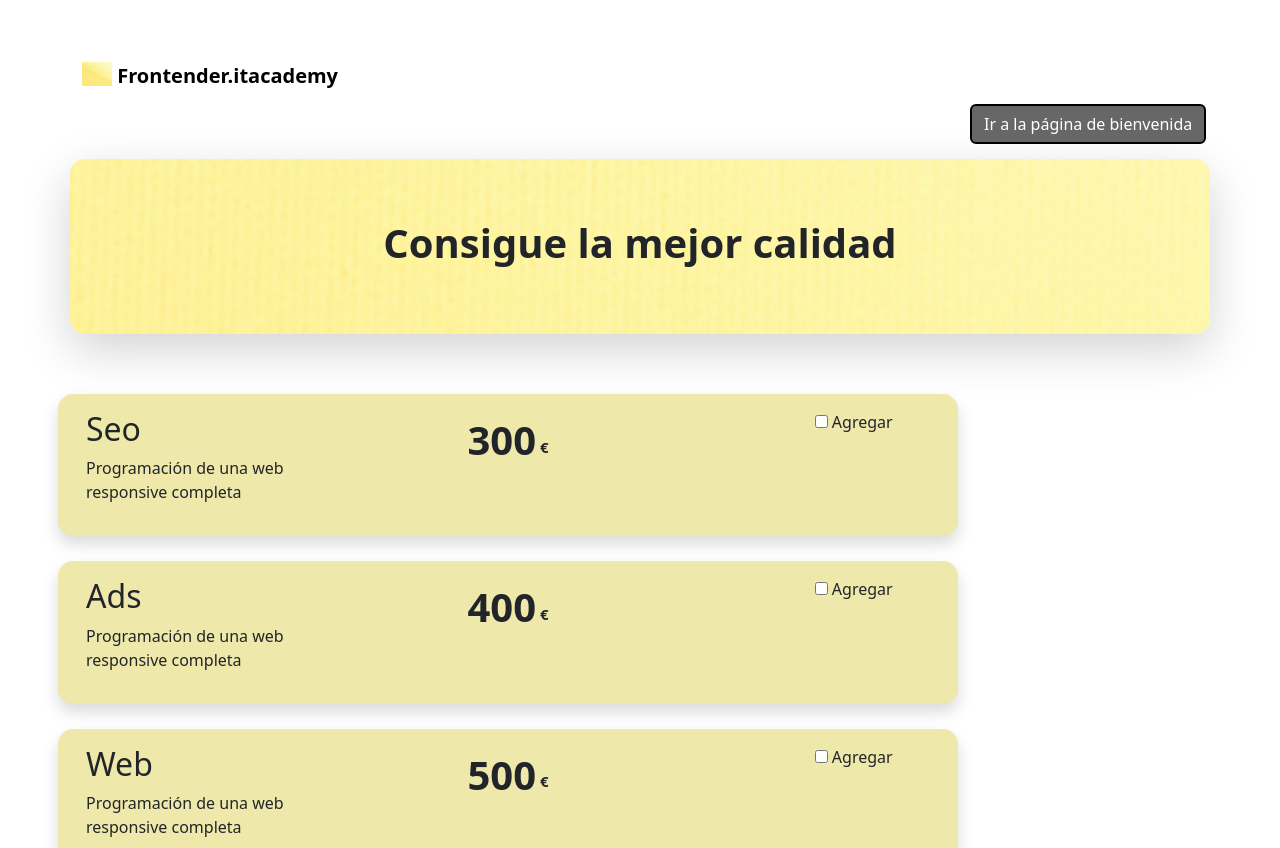
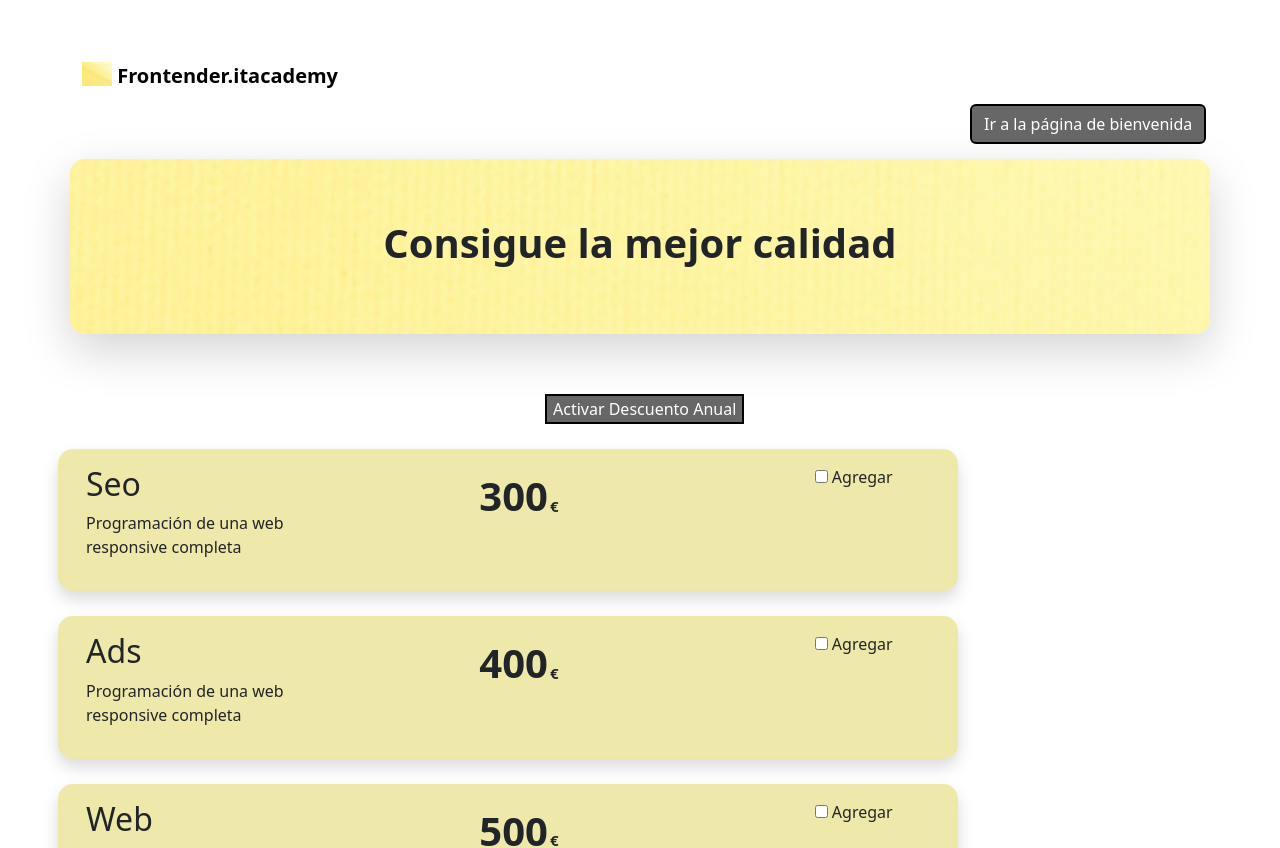
Before and after one commit to javijsgithub/sprint6, a React (Create React App) app in the folder presupuestos/: page /calculator in a window 1280 px wide. Shown: the top 848 px of the page. Built offline with nearby package versions, Linux system fonts and the light colour scheme.

Commit message:
Exercici 9

```diff
--- a/presupuestos/src/components/checkboxes.jsx
+++ b/presupuestos/src/components/checkboxes.jsx
@@ -10,43 +10,54 @@ function Checkboxes() {
     const [adsChecked, setAdsChecked] = useState(false);
     const [webChecked, setWebChecked] = useState(false);
     const [webCost, setWebCost] = useState(0);
+    const [discountApplied, setDiscountApplied] = useState(false);
 
     const seoChange = () => {
       setSeoChecked(!seoChecked);
-      recalculateTotalPrice(!seoChecked, adsChecked, webChecked, webCost);
+      recalculateTotalPrice(!seoChecked, adsChecked, webChecked, webCost, discountApplied);
     };
 
     const adsChange = () => {
       setAdsChecked(!adsChecked);
-      recalculateTotalPrice(seoChecked, !adsChecked, webChecked, webCost);
+      recalculateTotalPrice(seoChecked, !adsChecked, webChecked, webCost, discountApplied);
     };
 
     const webChange = () => {
       setWebChecked(!webChecked);
-      recalculateTotalPrice(seoChecked, adsChecked, !webChecked, webCost);
+      recalculateTotalPrice(seoChecked, adsChecked, !webChecked, webCost, discountApplied);
     };
 
     const updateWebCost = (cost) => {
       setWebCost(cost);
-      recalculateTotalPrice(seoChecked, adsChecked, webChecked, cost);
+      recalculateTotalPrice(seoChecked, adsChecked, webChecked, cost, discountApplied);
+    };
+
+    const toggleDiscount = () => {
+      setDiscountApplied(!discountApplied);
+      recalculateTotalPrice(seoChecked, adsChecked, webChecked, webCost, !discountApplied);
     };
 
     const [totalPrice, setTotalPrice] = useState(0);
     const [webOptionsCost, setWebOptionsCost] = useState(0);
 
-    const recalculateTotalPrice = (seoChecked, adsChecked, webChecked, webCost) => {
+    const recalculateTotalPrice = (seoChecked, adsChecked, webChecked, webCost, discountApplied) => {
       let total = 0;
       if (seoChecked) total += 300;
       if (adsChecked) total += 400;
       if (webChecked) total += 500;
 
-      setWebOptionsCost(webCost);
 
-      if (!webChecked) {
-        total -= webCost;
+
+      let servicesTotal = total;
+      if (discountApplied) {
+      servicesTotal *= 0.8; // 20% de descuento
       }
 
-      setTotalPrice(total);
+      if (webChecked) {
+      servicesTotal += webCost;
+      }
+
+      setTotalPrice(servicesTotal);
     };
 
     const resetPrice = () => {
@@ -63,13 +74,20 @@ function Checkboxes() {
            <h1><b>Consigue la mejor calidad</b></h1>
          </div>
 
+         <div className='container-descuento'>
+           <button className='btn-descuento' onClick={toggleDiscount}>
+             {discountApplied ? 'Desactivar' : 'Activar'} Descuento Anual
+           </button>
+         </div>
+
         <div className='row container-seo shadow p-3'>
           <div className="col-4 col-descripcion">
             <h2>Seo</h2>
             <p>Programación de una web responsive completa</p>
           </div>
           <div className="col-4 col-euros">
-            <p className='p-cifra'> <b>300</b></p><p className='p-euro'><b>€</b></p>
+             {discountApplied && <p className='p-ahorra'>Ahorra un 20%</p>}
+            <p className='p-cifra'> <b>{discountApplied ? '240' : '300'}</b></p><p className='p-euro'><b>€</b></p>
           </div>
           <div className="col-4 col-check">
             <input
@@ -88,7 +106,8 @@ function Checkboxes() {
             <p>Programación de una web responsive completa</p>
           </div>
           <div className="col-4 col-euros">
-            <p className='p-cifra'> <b>400</b></p><p className='p-euro'><b>€</b></p>
+            {discountApplied && <p className='p-ahorra'>Ahorra un 20%</p>}
+            <p className='p-cifra'> <b>{discountApplied ? '320' : '400'}</b></p><p className='p-euro'><b>€</b></p>
           </div>
           <div className="col-4 col-check">
             <input
@@ -107,7 +126,8 @@ function Checkboxes() {
             <p>Programación de una web responsive completa</p>
           </div>
           <div className="col-4 col-euros">
-            <p className='p-cifra'> <b>500</b></p><p className='p-euro'><b>€</b></p>
+            {discountApplied && <p className='p-ahorra'>Ahorra un 20%</p>}
+            <p className='p-cifra'> <b>{discountApplied ? '400' : '500'}</b></p><p className='p-euro'><b>€</b></p>
           </div>
           <div className="col-4 col-check">
             <input
--- a/presupuestos/src/styles/checkboxes.css
+++ b/presupuestos/src/styles/checkboxes.css
@@ -25,6 +25,24 @@
 
 .container-h1 h1 {
     margin-top: 35px;
+}
+
+.container-descuento {
+    margin-bottom: 25px;
+
+}
+
+.btn-descuento {
+    margin-left: 475px;
+    background-color:  rgb(104, 103, 103);
+    color: white;
+    border: 2px solid black;
+}
+
+.btn-descuento:hover {
+    background-color: rgb(238,232,170);
+    border: 2px solid black;
+    color: black;
 }
 
 .container-seo {
@@ -57,8 +75,8 @@
     border-radius: 15px;
     padding: 15px 5px 15px 5px;
     margin-bottom: 25px;
+}
 
-}
 .col-descripcion {
     background-color: transparent;
 }
@@ -67,19 +85,29 @@
     margin: auto;
     margin-top: 10px;
     display: flex;
+    flex-wrap: wrap;
+}
+
+.p-ahorra {
+    margin-left: 90px;
+    margin-top: 1px;
+    margin-bottom: 5px;
+    color: red;
+    text-align: center;
 }
 
 .p-cifra {
-    margin: auto;
+    margin-left: 104px;
     font-size: 40px;
+    margin-top: 1px;
     margin-right: 2px;
 }
 
 .p-euro {
     margin: auto;
     font-size: 15px;
-    margin-left: 2px;
-    margin-bottom: 12px;
+    margin-left: 0px;
+    margin-bottom: 25px;
 }
 
 .col-check {
--- a/presupuestos/src/styles/welcomeScreen.css
+++ b/presupuestos/src/styles/welcomeScreen.css
@@ -13,7 +13,6 @@
 }
 
 .container-welcome .btn {
-    /* margin-bottom: 25px;*/
      margin-top: 5px;
      background-color:  rgb(104, 103, 103);
      color: white;
```
